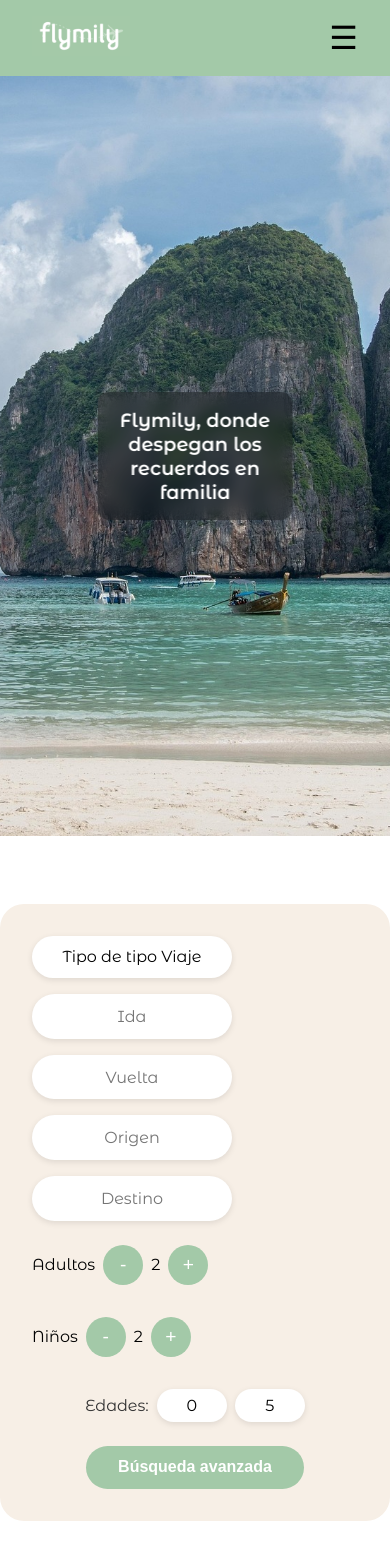
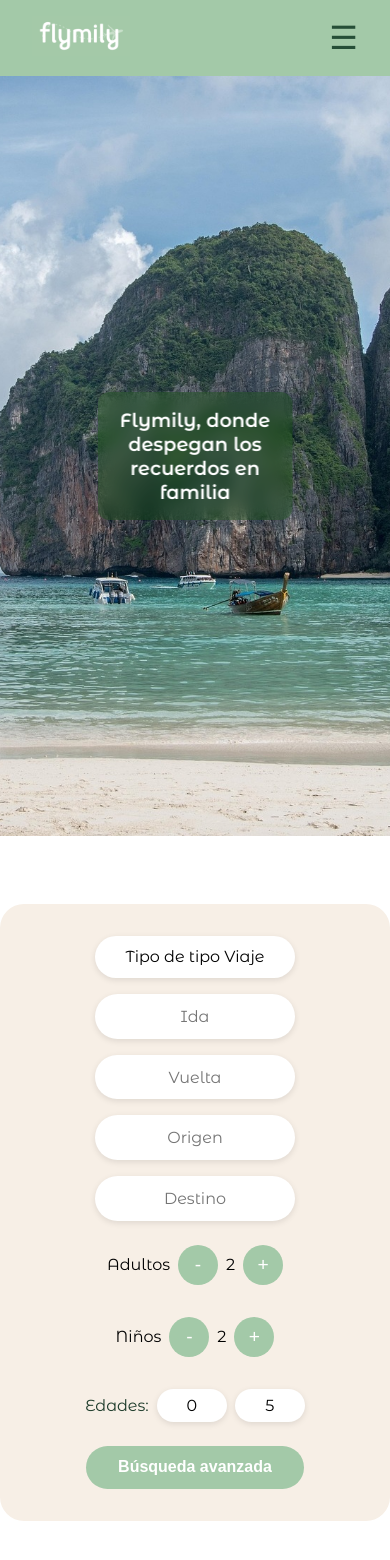
Before and after one commit to Flymily/Flymily-FE, a React (Vite) app: page / in a window 390 px wide. Shown: the top 1560 px of the page. Built offline with nearby package versions, Linux system fonts and the light colour scheme.

Commit message:
feature-new style menu mobile

```diff
--- a/src/components/navbar/Navbar.module.css
+++ b/src/components/navbar/Navbar.module.css
@@ -21,7 +21,7 @@
 
 .navLinks a {
   text-decoration: none;
-  color: #000;
+  color: #1d3b2a;
   font-weight: 500;
 }
 
@@ -74,9 +74,20 @@
 }
 
 .linkList a {
+  color: #123c2c;
   text-decoration: none;
-  font-size: 1.2rem;
-  color: #333;
+  transition: all 0.3s ease;
+  font-family: 'Montserrat Alternates', sans-serif;
+}
+
+.linkList a:hover,
+.linkList a:focus {
+  color: #1d5c45;
+  background-color: #f7efe6;
+  padding-left: 0.5rem;
+  padding-right: 0.5rem;
+  border-radius: 1rem;
+  outline: none;
 }
 
 .closeBtn {
@@ -86,6 +97,7 @@
   align-self: flex-end;
   cursor: pointer;
   margin-bottom: 2rem;
+  color:#264e37;
 }
 .loginIcon {
   display: flex;
@@ -106,9 +118,11 @@
 @media screen and (max-width: 768px) {
   .navLinks {
     display: none;
+    color:#264e37;
   }
 
   .hamburger {
     display: block;
+    color:#264e37;
   }
 }
--- a/src/pages/buscador/Buscador.module.css
+++ b/src/pages/buscador/Buscador.module.css
@@ -83,7 +83,7 @@
 .edadesWrapper label {
     font-weight: 400;
     font-size: 1rem;
-    color: #333;
+    color: #1d3b2a;
     font-family: 'Montserrat Alternates', sans-serif;
 
 }
@@ -162,6 +162,8 @@ input[type="number"]::-webkit-outer-spin-button {
     .personasEdad {
       flex-direction: column;
       align-items: stretch;
+      align-items: center;
+
     }
 
     .filaPrincipal select,
--- a/src/pages/home/Home.jsx
+++ b/src/pages/home/Home.jsx
@@ -3,7 +3,7 @@ import Slider from 'react-slick';
 import 'slick-carousel/slick/slick.css';
 import 'slick-carousel/slick/slick-theme.css';
 import sliderData from '../../assets/data/sliderData.js';
-import Buscador from '../buscador/Buscador'; // 👈 Importar Buscador
+import Buscador from '../buscador/Buscador';
 
 import styles from './Home.module.css';
 
--- a/src/pages/home/Home.module.css
+++ b/src/pages/home/Home.module.css
@@ -16,7 +16,7 @@
   left: 50%;
   transform: translate(-50%, -50%);
   backdrop-filter: blur(8px);
-  background-color: rgba(0, 0, 0, 0.3);
+  background-color: rgba(13, 86, 2, 0.3);
   padding: 1rem 2rem;
   border-radius: 12px;
   max-width: 80%;
```
